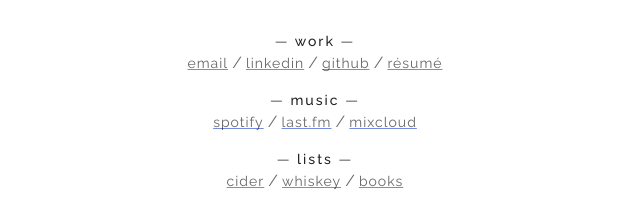
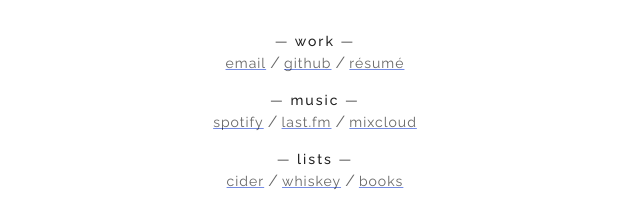
Before and after one commit to adamgrieger/adamgrieger.com, a plain HTML site: page public/index.html in a window 1280 px wide. Shown: the part 484-701 px from the top of the page, 325-965 px from the left. Drawn offline with Linux system fonts and the light colour scheme.

Commit message:
Remove LinkedIn

```diff
--- a/public/index.html
+++ b/public/index.html
@@ -35,8 +35,6 @@
         </header>
         <nav>
           <a href="mailto:adamgrieger@gmail.com">email</a>
-          <span>/</span>
-          <a href="https://www.linkedin.com/in/adamgrieger/">linkedin</a>
           <span>/</span>
           <a href="https://github.com/adamgrieger">github</a>
           <span>/</span>
```
